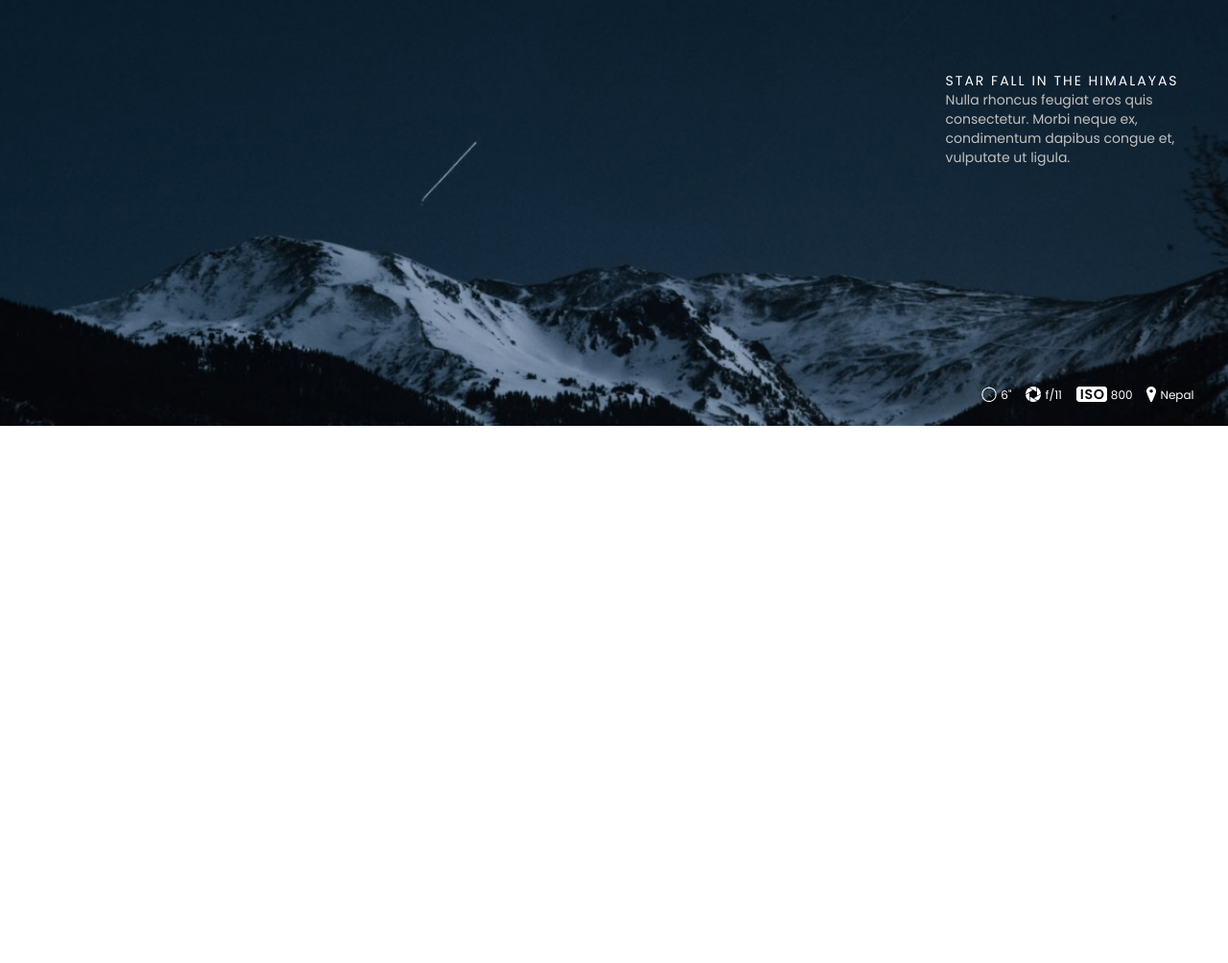
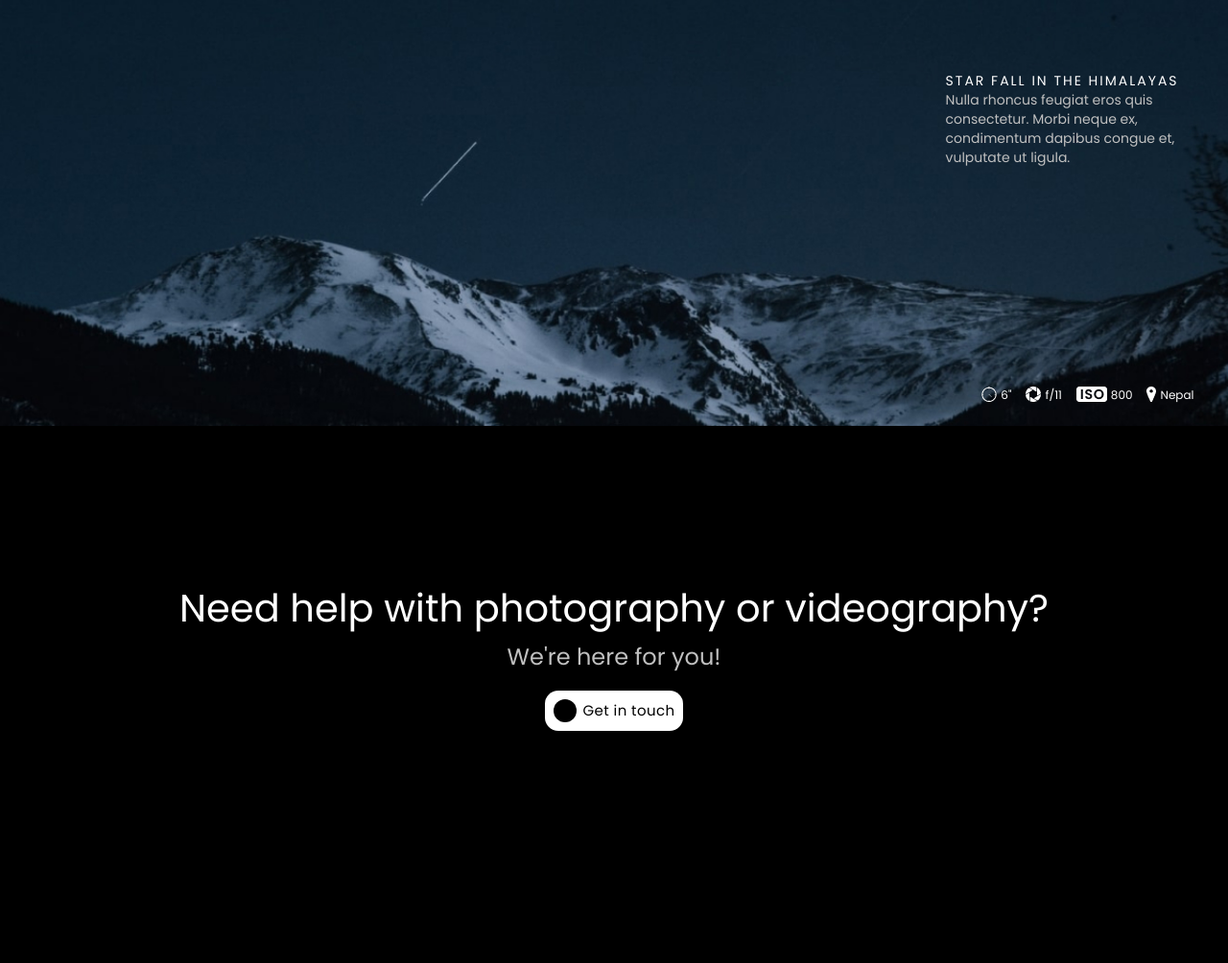
Before and after one commit to shxnxdwn/1-web-page, a plain HTML site: page index.html in a window 1280 px wide. Shown: the part 5087-6091 px from the top of the page at 96% size. Before the commit the page ends 5531 px from the top, so only its background shows below. Drawn offline with Linux system fonts and the light colour scheme.

Commit message:
added block-8

```diff
--- a/index.html
+++ b/index.html
@@ -307,6 +307,15 @@
                     <img src="img/star-fall/background.jpg" alt="leafs__background">
                 </div>
             </section>
+            <section class="page__need-help need-help">
+                <div class="need-help__body">
+                    <h2 class="need-help__tittle">Need help with photography or videography?</h2>
+                    <div class="need-help__subtittle">We're here for you!</div>
+                    <span class="need-help__button">
+                        <a class="need-help__button-link" href="https://google.com">Get in touch</a>
+                    </span>
+                </div>
+            </section>
 
 
 
--- a/style/style.scss
+++ b/style/style.scss
@@ -56,6 +56,11 @@
 .page__star-fall {
     overflow: hidden;
     min-height: 80vh;
+}
+
+.page__need-help {
+    overflow: hidden;
+    min-height: 70vh;
 }
 
 // --------- HEADER --------------------------------------------------------------------------------------------
@@ -836,7 +841,84 @@
     }
 }
 
+// ---------- NEED HELP (BLOCK 8) ----------------------------------------------------------------------------
 
+.need-help {
+    background-color: #000;
+}
+
+.need-help__body {
+    display: flex;
+    flex-direction: column;
+    justify-content: center;
+    align-items: center;
+    margin: 12% auto;
+    padding: 15px;
+}
+
+.need-help__tittle {
+    font-family: 'Poppins';
+    font-style: normal;
+    font-weight: 400;
+    font-size: 40px;
+    line-height: 105%;
+    text-align: center;
+    color: #FFFFFF;
+    margin-bottom: 15px;
+}
+
+.need-help__subtittle {
+    font-family: 'Poppins';
+    font-style: normal;
+    font-weight: 400;
+    font-size: 24px;
+    line-height: 125%;
+    text-align: center;
+    color: #C0C0C0;
+    margin-bottom: 12px;
+}
+
+.need-help__button {
+    background: #FFFFFF;
+    border-radius: 14px;
+    display: inline-block;
+    position: relative;
+    margin: 8px 0 8px 0;
+
+}
+
+.need-help__button-link {
+    display: flex;
+    justify-content: space-between;
+    align-items: center;
+    font-family: 'Poppins';
+    font-style: normal;
+    font-weight: 400;
+    font-size: 15px;
+    line-height: 133%;
+    letter-spacing: 0.4px;
+    color: #000000;
+    margin: 9px;
+
+    &::before {
+        content: "";
+        background-color: #000;
+        border-radius: 50%;
+        width: 24px;
+        height: 24px;
+        display: inline-block;
+        margin-right: 7px;
+    }
+}
+
+@media (max-width: 620px) {
+    .need-help__tittle {
+        font-size: 30px;
+    }
+    .need-help__subtittle {
+        font-size: 22px;
+    }
+}
 
 
 
```
Also changed, not shown: style/style.css.
